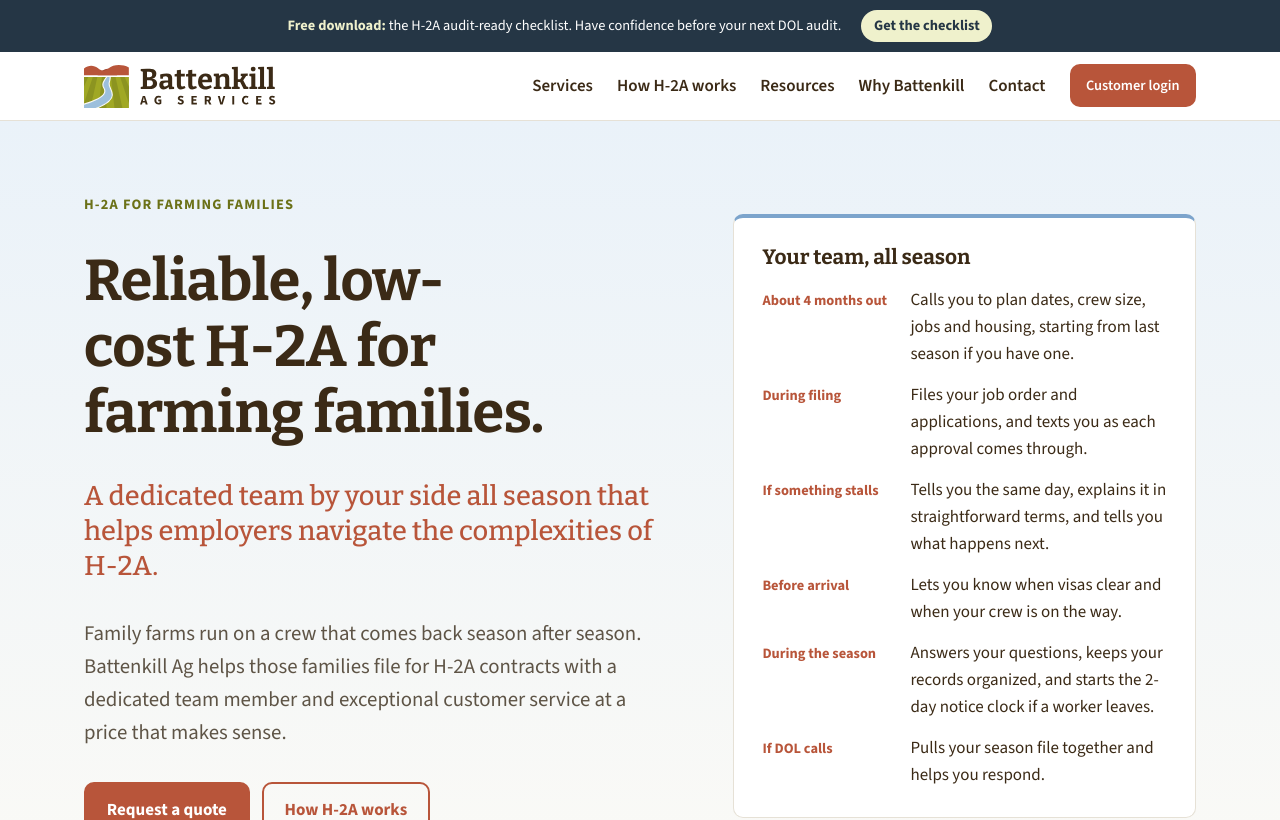
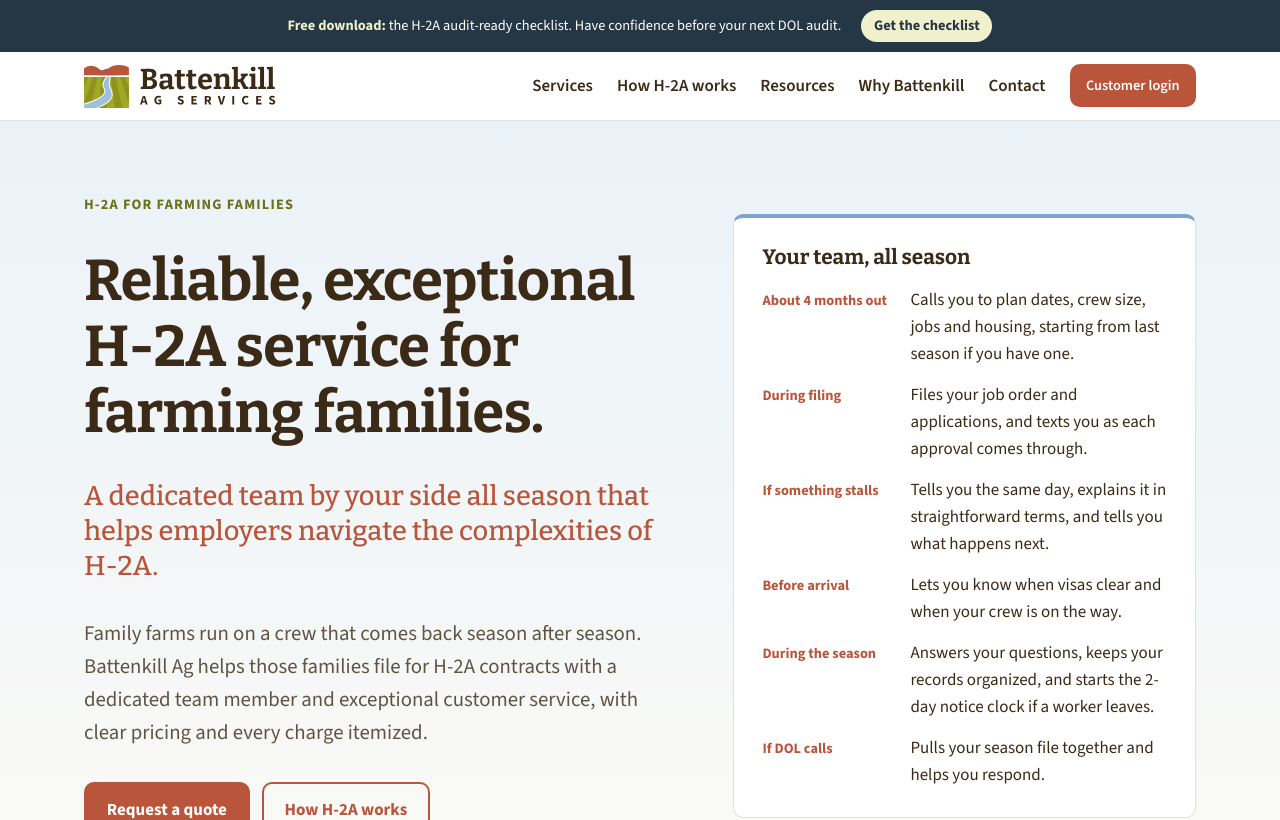
Before and after one commit to mfarh2a/battenkillag-use-me, a Next.js app: page / in a window 1280 px wide. Shown: the top 820 px of the page. Built offline with nearby package versions, Linux system fonts and the light colour scheme; no server answers.

Commit message:
Replace low-cost language with reliable, exceptional service and clear pricing
Co-Authored-By: Claude Opus 5.5 <noreply@anthropic.com>
Claude-Session: https://claude.ai/code/session_015cpjf5ajPeXVSvyknWthQ2

```diff
--- a/app/opengraph-image.tsx
+++ b/app/opengraph-image.tsx
@@ -2,7 +2,7 @@ import { ImageResponse } from "next/og";
 import { readFileSync } from "fs";
 import { join } from "path";
 
-export const alt = "Battenkill Ag: reliable, low-cost H-2A for farming families";
+export const alt = "Battenkill Ag: reliable, exceptional H-2A service for farming families";
 export const size = { width: 1200, height: 630 };
 export const contentType = "image/png";
 
@@ -23,7 +23,7 @@ export default function OgImage() {
         }}
       >
         <img src={logo} width={386} height={90} alt="" />
-        <div style={{ fontSize: 76, fontWeight: 700, marginTop: 24, lineHeight: 1.1 }}>Reliable, low-cost H-2A for farming families.</div>
+        <div style={{ fontSize: 76, fontWeight: 700, marginTop: 24, lineHeight: 1.1 }}>Reliable, exceptional H-2A service for farming families.</div>
         <div style={{ fontSize: 34, marginTop: 28, color: "#5e5446" }}>
           A dedicated team by your side all season.
         </div>
--- a/app/page.tsx
+++ b/app/page.tsx
@@ -7,7 +7,7 @@ import JsonLd, { faqSchema } from "@/components/JsonLd";
 import Photo from "@/components/Photo";
 
 export const metadata: Metadata = {
-  title: { absolute: `${site.name} | Reliable, Low-Cost H-2A for Farming Families` },
+  title: { absolute: `${site.name} | Reliable, Exceptional H-2A Service for Farming Families` },
   description: site.description,
   alternates: { canonical: "/" },
 };
--- a/app/resources/[slug]/page.tsx
+++ b/app/resources/[slug]/page.tsx
@@ -140,7 +140,7 @@ export default async function ArticlePage({ params }: Props) {
           <aside className="article-aside stack">
             <div className="card stack">
               <h2 className="aside-title">Want this handled for you?</h2>
-              <p className="muted">Reliable, low-cost service with a dedicated team by your side all season.</p>
+              <p className="muted">Reliable, exceptional service with a dedicated team by your side all season.</p>
               <Link href="/contact" className="btn btn-primary">Request a quote</Link>
             </div>
             <div className="card stack">
--- a/app/services/page.tsx
+++ b/app/services/page.tsx
@@ -94,7 +94,7 @@ export default function Services() {
         <div className="wrap">
           <div className="card stack prose">
             <h2 style={{ fontSize: "var(--step-2)" }}>Pricing</h2>
-            <p>We provide a reliable, low-cost service for the farming families we work with. Tell us your start date and crew size, and we will send a quote for your farm.</p>
+            <p>We provide reliable, exceptional service for the farming families we work with, with clear pricing and every charge itemized. Tell us your start date and crew size, and we will send a quote for your farm.</p>
             <p><Link href="/contact" className="btn btn-primary">Request a quote</Link></p>
           </div>
         </div>
--- a/content/articles/h-2a-cost.md
+++ b/content/articles/h-2a-cost.md
@@ -51,4 +51,4 @@ Who pays which fee, and when visa and travel costs are reimbursed, follows speci
 
 Agencies charge for preparing and filing your paperwork, coordinating the consulate and travel, and supporting you through the season.
 
-Battenkill Ag provides a reliable, low-cost service for the farming families we work with. [Request a quote](/contact) for your farm.
+Battenkill Ag provides reliable, exceptional service for the farming families we work with. [Request a quote](/contact) for your farm.
--- a/lib/home-faqs.ts
+++ b/lib/home-faqs.ts
@@ -9,7 +9,7 @@ export const homeFaqs = [
   },
   {
     q: "How much does it cost?",
-    a: "Battenkill Ag provides a reliable, low-cost service for farming families. Tell us your start date and how many workers you need, and we will send a quote for your farm.",
+    a: "Battenkill Ag provides reliable, exceptional service for farming families, with clear pricing and every charge itemized. Tell us your start date and how many workers you need, and we will send a quote for your farm.",
   },
   {
     q: "How far ahead do I need to start?",
--- a/lib/site.ts
+++ b/lib/site.ts
@@ -11,12 +11,12 @@ export const site = {
   phone: "281-900-0779",
   email: "max@battenkillag.com",
   mailingAddress: "[Mailing address for checks]",
-  headline: "Reliable, low-cost H-2A for farming families.",
+  headline: "Reliable, exceptional H-2A service for farming families.",
   subline: "A dedicated team by your side all season that helps employers navigate the complexities of H-2A.",
   positioning:
-    "Family farms run on a crew that comes back season after season. Battenkill Ag helps those families file for H-2A contracts with a dedicated team member and exceptional customer service at a price that makes sense.",
+    "Family farms run on a crew that comes back season after season. Battenkill Ag helps those families file for H-2A contracts with a dedicated team member and exceptional customer service, with clear pricing and every charge itemized.",
   description:
-    "Battenkill Ag provides reliable, low-cost H-2A service for farming families. One dedicated team member guides you through the job order, DOL and USCIS filings and season compliance, with optional consulate and travel coordination through several partner companies.",
+    "Battenkill Ag provides reliable, exceptional H-2A service for farming families. One dedicated team member guides you through the job order, DOL and USCIS filings and season compliance, with optional consulate and travel coordination through several partner companies.",
   lastReviewed: "2026-10-13",
 };
 
```
Also changed, not shown: app/why-battenkill/page.tsx (+4 -4 lines).
